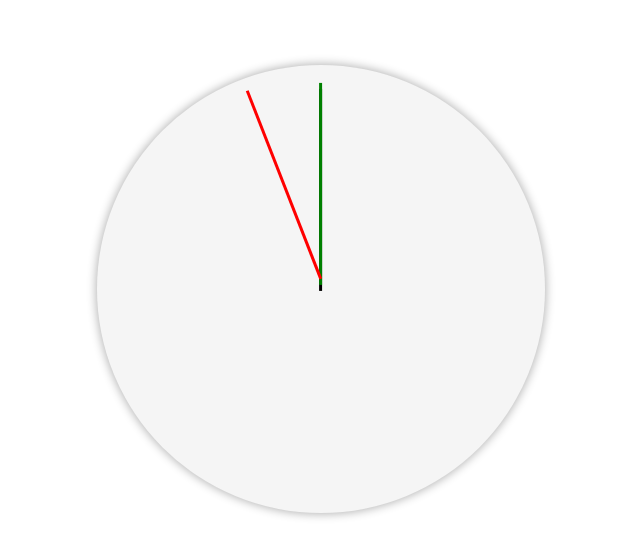
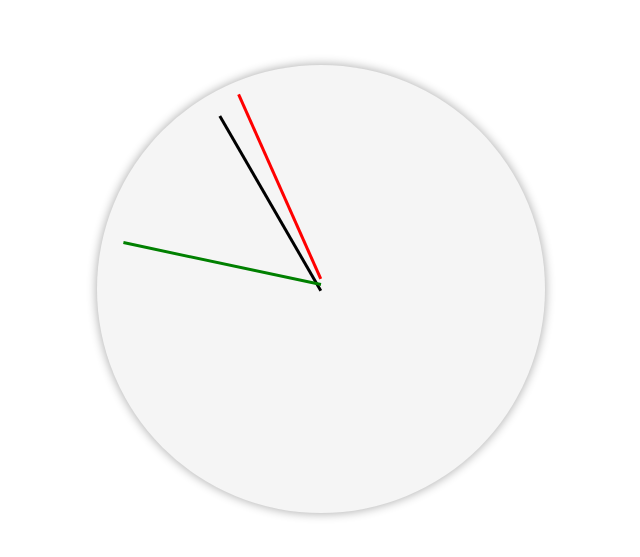
Before and after one commit to rkk10/CSS_Clock, a plain HTML site: page index.html in a window 1280 px wide. Shown: the part 111-668 px from the top of the page, without its empty margins (319-959 px from the left). Drawn offline with Linux system fonts and the light colour scheme.

Commit message:
clock done

```diff
--- a/script.js
+++ b/script.js
@@ -5,9 +5,17 @@ sec_hand = document.getElementById('sec')
 
 function setDate(){
     const now = new Date()
+
     const seconds = now.getSeconds();
     const secondDegrees = ((seconds / 60) * 360) + 90
     sec_hand.style.transform = `rotate(${secondDegrees}deg)`;
-    console.log(seconds)
+
+    const minuts = now.getMinutes();
+    const minDegrees = ((minuts / 60) * 360) + 90
+    min_hand.style.transform = `rotate(${minDegrees}deg)`;
+
+    const hour = now.getHours();
+    const hourDegrees = ((minuts / 12) * 360) + 90
+    hour_hand.style.transform = `rotate(${hourDegrees}deg)`;
 }
 setInterval(setDate,1000)
--- a/style.css
+++ b/style.css
@@ -26,8 +26,7 @@ section{
     left: 5%;
     transform: rotate(90deg);
     transform-origin: 100%;
-    transition: all 0.5sec;
-    transition: all 0.5s;
+    transition: all 0.05s;
     transition-timing-function: cubic-bezier(0.1,2.7,0.58,1)
 }
 .min_hand{
```
